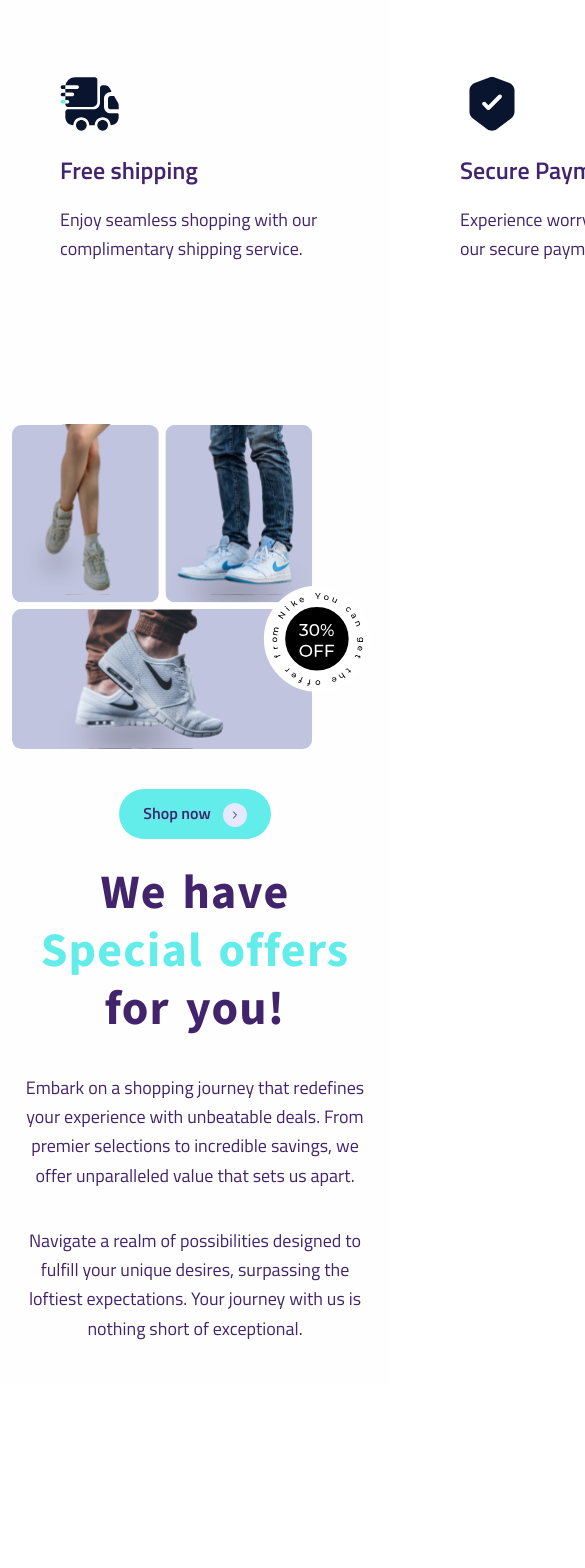
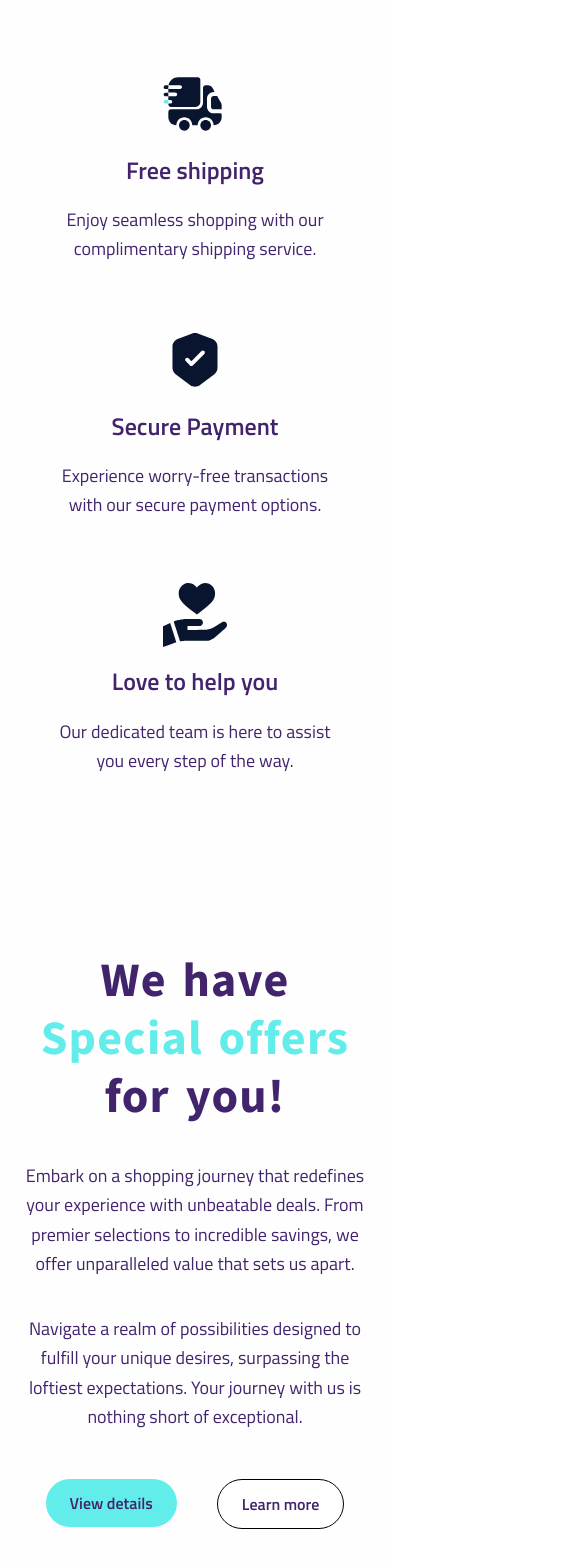
Before and after one commit to stanleychukwu17/tailwindcss-nike-landing-page, a React (Vite) app: page / in a window 390 px wide. Shown: the part 5061-6629 px from the top of the page, 585 px wide, since content can reach past the window. Before the commit the page ends 6604 px from the top, so only its background shows below. Built offline with nearby package versions, Linux system fonts and the light colour scheme; a web font is replaced by a local one.

Commit message:
done with mobile responsiveness for page footer

```diff
--- a/src/sections/Services.tsx
+++ b/src/sections/Services.tsx
@@ -1,5 +1,4 @@
 import {truckFast, shieldTick, support} from '../assets/icons/index.ts'
-
 
 const whatIDo: {icon:string, title:string, content:string}[] = [
     {
@@ -18,16 +17,15 @@ const whatIDo: {icon:string, title:string, content:string}[] = [
         content: 'Our dedicated team is here to assist you every step of the way.'
     },
 ]
-console.log(whatIDo)
 
 export default function Services() {
     return (
-        <section className="flex justify-evenly mb-40 px-5">
+        <section className="w-full flex justify-between px-5 mb-28 max-xl:px-2 max-lg:flex-wrap max-lg:text-center">
             {whatIDo.map(item => {
                 return (
-                    <div className="px-10">
-                        <div className="w-80">
-                            <img className='w-16' src={item.icon} alt="" />
+                    <div className="px-10 max-xl:w-[350px] max-lg:mb-16 max-lg:w-full">
+                        <div className="">
+                            <img className='w-16 max-lg:m-auto' src={item.icon} alt="" />
                         </div>
                         <div className="text-2xl font-semibold py-5">{item.title}</div>
                         <div className="text-lg leading-relaxed">{item.content}</div>
--- a/src/sections/SpecialOffer.tsx
+++ b/src/sections/SpecialOffer.tsx
@@ -3,14 +3,11 @@ import Button from '../components/Button.tsx'
 
 export default function SpecialOffer() {
     return (
-        <section className="flex justify-between mb-40 padding-x max-lg:flex-col">
-            <div className="w-2/4 max-lg:w-full">
+        <section className="flex justify-between mb-28 padding-x ">
+            <div className="w-2/4 max-md:hidden">
                 <img className='rounded-lg' src={offer} alt="" />
             </div>
-            <div className="hidden max-lg:block text-center mt-10">
-                <Button />
-            </div>
-            <div className="w-2/5 mt-6 max-lg:w-full max-lg:text-center max-lg:mb-10">
+            <div className="w-2/5 mt-6 max-lg:w-full max-lg:text-center max-lg:mt-0 max-lg:mb-10">
                 <header className="text-[65px] font-semibold leading-tight [word-spacing:5px] tracking-wide max-lg:text-4xl max-lg:font-bold">
                     We have <span className="coGreen">Special offers</span> for you!
                 </header>
@@ -18,7 +15,7 @@ export default function SpecialOffer() {
                     <p className='mt-9'>Embark on a shopping journey that redefines your experience with unbeatable deals. From premier selections to incredible savings, we offer unparalleled value that sets us apart.</p>
                     <p className='mt-9'>Navigate a realm of possibilities designed to fulfill your unique desires, surpassing the loftiest expectations. Your journey with us is nothing short of exceptional.</p>
                 </div>
-                <div className="mt-12 flex space-x-10 max-lg:hidden">
+                <div className="mt-12 flex space-x-10 max-lg:justify-center">
                     <div className="">
                         <Button textShow='View details' showICon='hide' />
                     </div>
```
